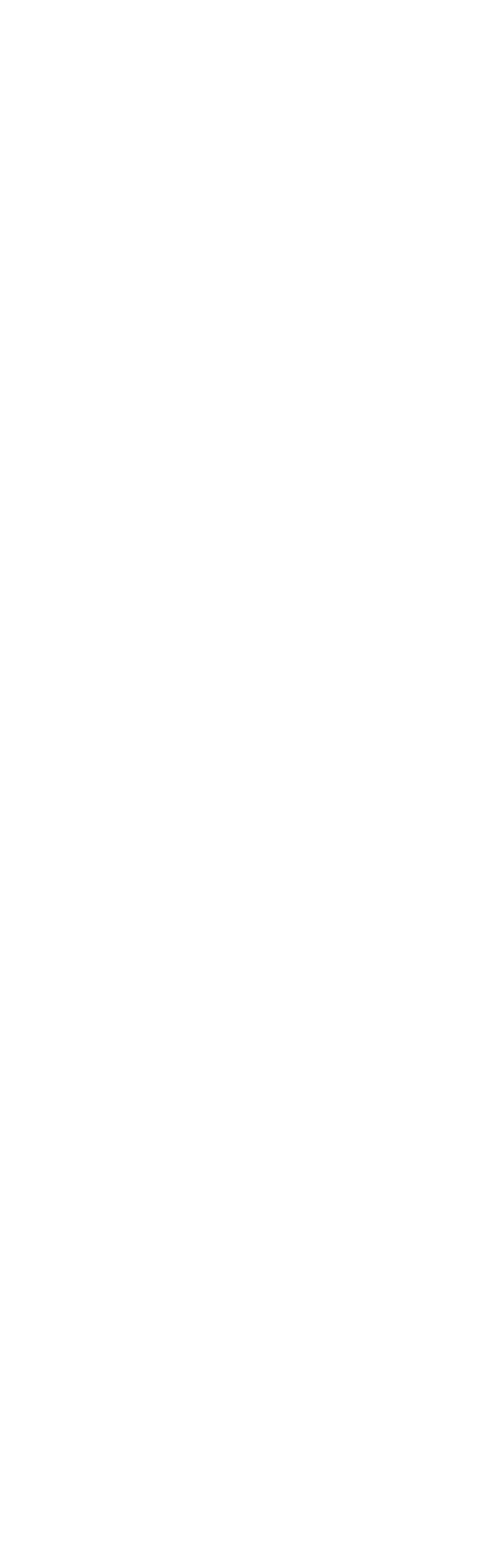
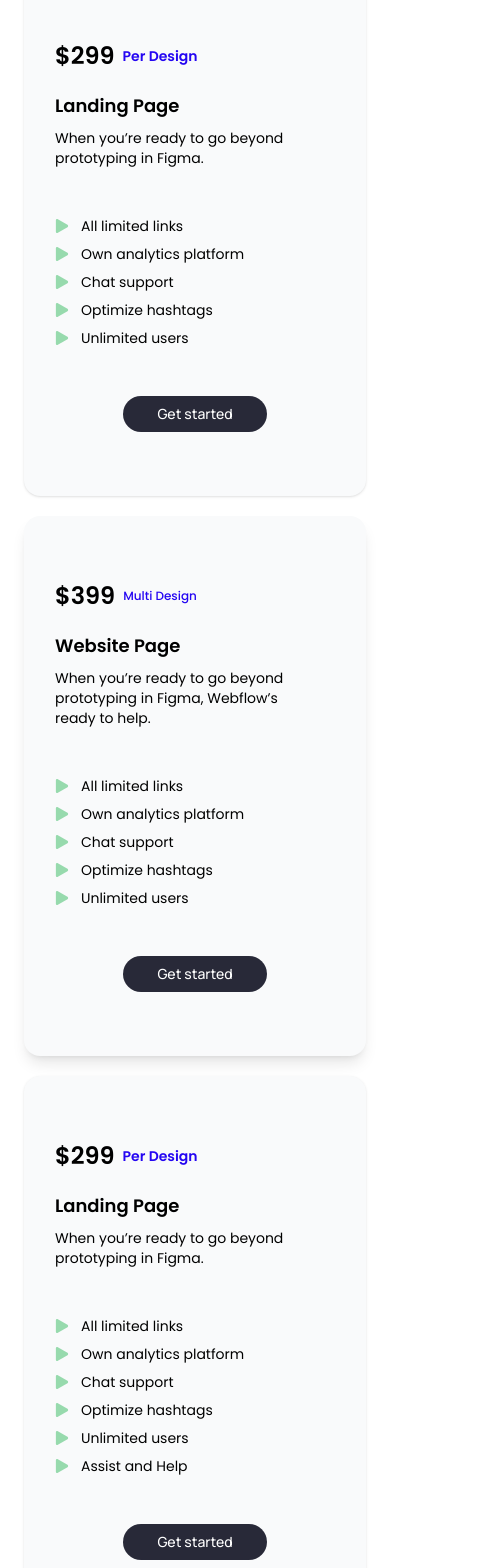
Before and after one commit to abdunnoorfaheem/finsweetreact, a React (Vite) app: page /pricing in a window 390 px wide. Before the commit this address had no page. Shown: the part 420-1988 px from the top of the page, 500 px wide, since content can reach past the window. Before the commit the page ends 844 px from the top, so only its background shows below. Built offline with nearby package versions, Linux system fonts and the light colour scheme; the HTML template or start-up script is replaced by a standard one.

Commit message:
responsive done

```diff
--- a/src/App.jsx
+++ b/src/App.jsx
@@ -10,6 +10,7 @@ function App() {
       <Routes>
         <Route path="/" element={<RootLayout />}>
           <Route index element={<Home />} />
+          <Route path="/pricing" element={<Pricing />} />
         </Route>
       </Routes>
     </>
--- a/src/components/pages/Pricing.jsx
+++ b/src/components/pages/Pricing.jsx
@@ -23,10 +23,12 @@ const Pricing = () => {
           {/* Pricing Cards */}
           <div className="grid grid-cols-1 md:grid-cols-3 gap-5 lg:gap-8">
             {/* Card 1 */}
-            <div className="group bg-gray-50 hover:bg-quaternary hover:text-white rounded-2xl shadow-sm hover:shadow-lg transition py-16 px-8 lg:px-12 flex flex-col justify-between">
+            <div className="group bg-gray-50 hover:bg-quaternary hover:text-white rounded-2xl shadow-sm hover:shadow-lg transition py-16 px-[31px] lg:px-[45px] flex flex-col justify-between">
               <div>
                 <div className="flex gap-2 items-center">
-                  <h3 className="text-[38px] font-semibold">$299</h3>
+                  <h3 className="text-2xl lg:text-[34px] font-semibold">
+                    $299
+                  </h3>
                   <span className="text-tertiary group-hover:text-quinary text-sm font-semibold">
                     Per Design
                   </span>
@@ -58,17 +60,19 @@ const Pricing = () => {
                   </li>
                 </ul>
               </div>
-              <button className="bg-primary text-white font-medium py-2 lg:py-4 px-12 lg:px-20 rounded-[41px] cursor-pointer transition font-manrope group-hover:bg-quinary group-hover:text-primary hover:bg-yellow-400 mx-auto">
+              <button className="bg-primary text-white font-medium py-2 lg:py-4 px-[34px] lg:px-[42px] rounded-[41px] cursor-pointer transition font-manrope group-hover:bg-quinary group-hover:text-primary hover:bg-yellow-400 mx-auto text-sm lg:text-[16px]">
                 Get started
               </button>
             </div>
 
             {/* Card 2 */}
-            <div className="group hover:bg-quaternary hover:text-white bg-gray-50 rounded-2xl shadow-lg flex flex-col justify-between py-16 px-8 lg:px-12">
+            <div className="group hover:bg-quaternary hover:text-white bg-gray-50 rounded-2xl shadow-lg flex flex-col justify-between py-16 px-[31px] lg:px-[45px]">
               <div>
                 <div className="flex gap-2 items-center">
-                  <h3 className="text-[38px] font-semibold">$399</h3>
-                  <span className="text-tertiary text-sm font-medium group-hover:text-quinary">
+                  <h3 className="text-2xl lg:text-[34px] font-semibold">
+                    $399
+                  </h3>
+                  <span className="text-tertiary text-[12px] font-medium group-hover:text-quinary">
                     Multi Design
                   </span>
                 </div>
@@ -100,16 +104,18 @@ const Pricing = () => {
                   </li>
                 </ul>
               </div>
-              <button className="bg-primary text-white font-medium py-2 lg:py-4 px-12 lg:px-20 rounded-[41px] hover:bg-yellow-400 cursor-pointer transition font-manrope group-hover:bg-quinary group-hover:text-primary mx-auto">
+              <button className="bg-primary text-white font-medium py-2 lg:py-4 px-[34px] lg:px-[42px] rounded-[41px] hover:bg-yellow-400 cursor-pointer transition font-manrope group-hover:bg-quinary group-hover:text-primary mx-auto text-sm lg:text-[16px]">
                 Get started
               </button>
             </div>
 
             {/* Card 3 */}
-            <div className="group bg-gray-50 hover:bg-quaternary hover:text-white rounded-2xl shadow-sm hover:shadow-lg transition flex flex-col justify-between py-16 px-8 lg:px-12">
+            <div className="group bg-gray-50 hover:bg-quaternary hover:text-white rounded-2xl shadow-sm hover:shadow-lg transition flex flex-col justify-between py-16 px-[31px] lg:px-[45px]">
               <div>
                 <div className="flex gap-2 items-center">
-                  <h3 className="text-[38px] font-semibold">$299</h3>
+                  <h3 className="text-2xl lg:text-[34px] font-semibold">
+                    $299
+                  </h3>
                   <span className="text-tertiary hover:text-quinary text-sm font-semibold group-hover:text-quinary">
                     Per Design
                   </span>
@@ -145,7 +151,7 @@ const Pricing = () => {
                   </li>
                 </ul>
               </div>
-              <button className="bg-primary  text-white font-medium py-2 lg:py-4 px-12 lg:px-20 rounded-[41px] cursor-pointer transition font-manrope group-hover:bg-quinary group-hover:text-primary hover:bg-yellow-400 mx-auto">
+              <button className="bg-primary  text-white font-medium py-2 lg:py-4 px-[34px] lg:px-[42px] rounded-[41px] cursor-pointer transition font-manrope group-hover:bg-quinary group-hover:text-primary hover:bg-yellow-400 mx-auto text-sm lg:text-[16px] ">
                 Get started
               </button>
             </div>
```
